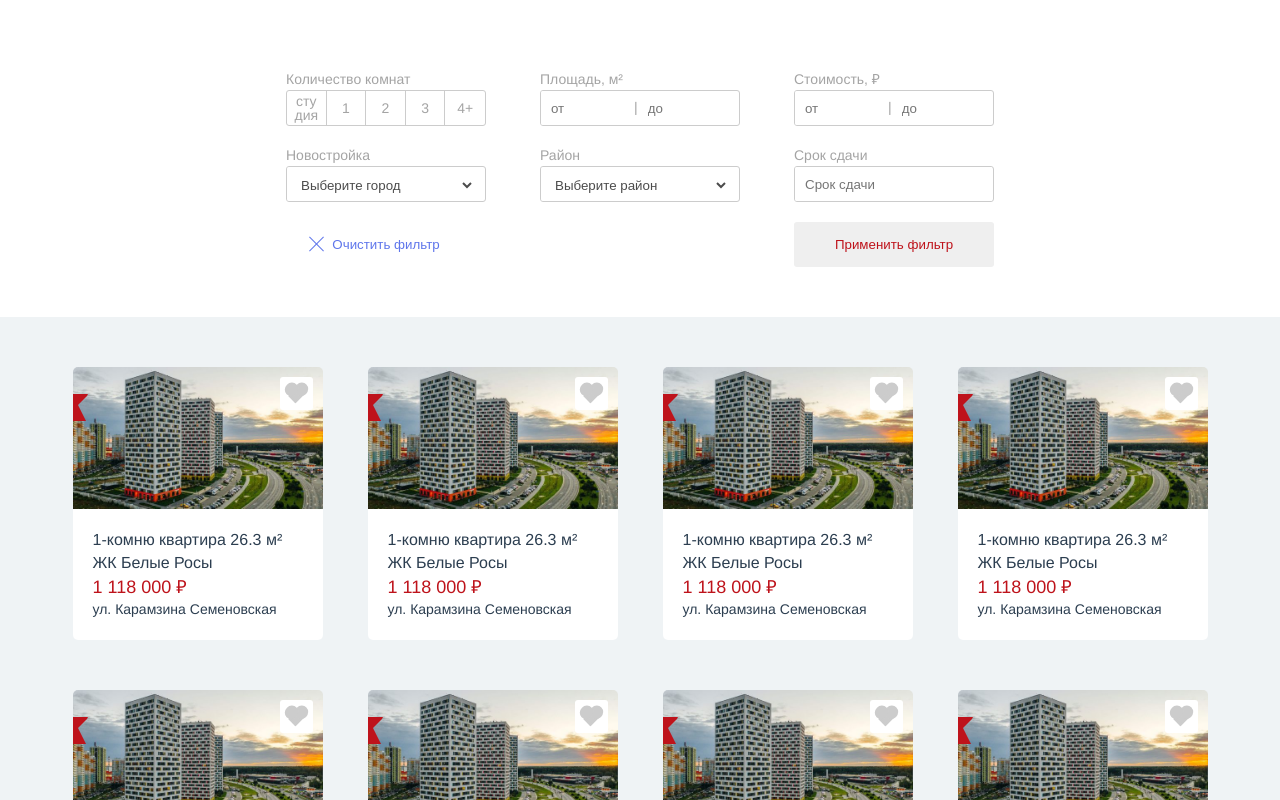
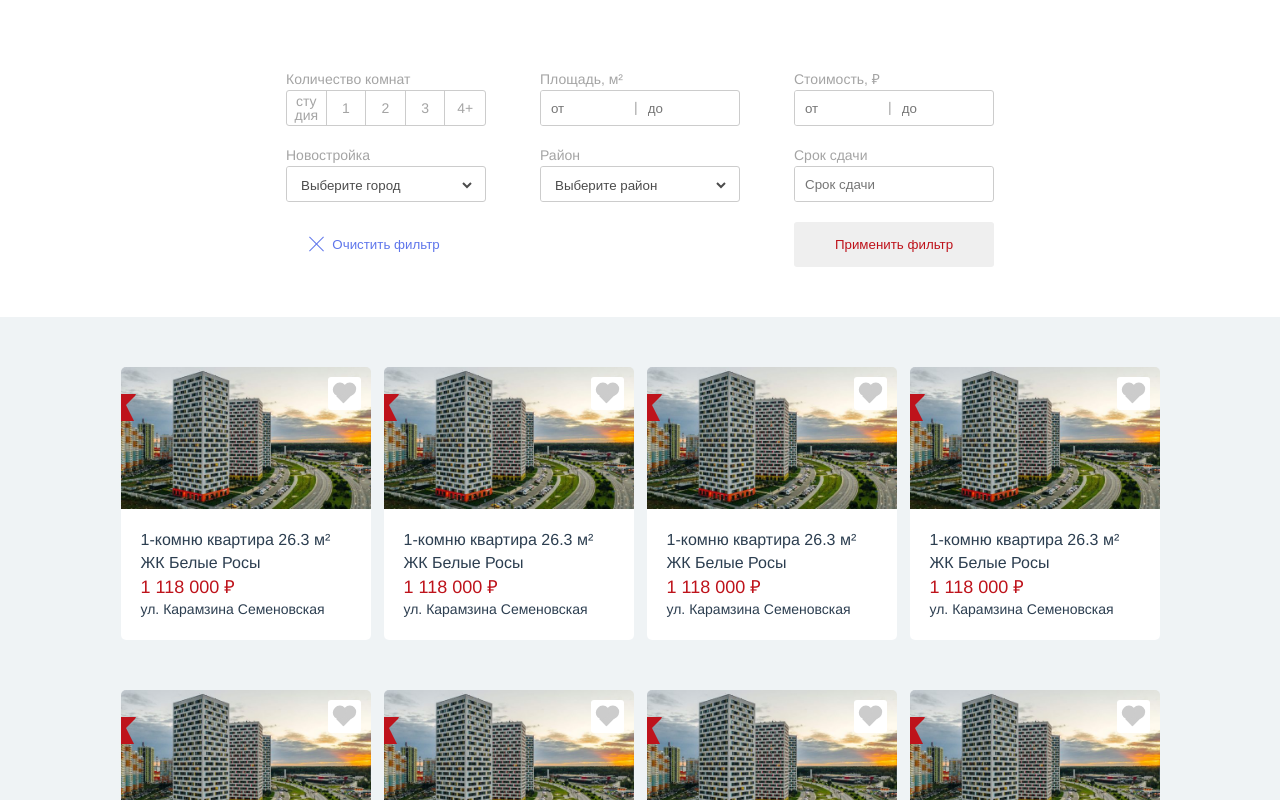
Before and after one commit to lianakanukoeva/TestGeekcom, a Vue app: page / in a window 1280 px wide. Shown: the top 800 px of the page. Built offline with nearby package versions, Linux system fonts and the light colour scheme.

Commit message:
edit content width

```diff
--- a/src/components/HelloWorld.vue
+++ b/src/components/HelloWorld.vue
@@ -99,6 +99,8 @@ export default {
   display: flex;
   justify-content: space-around;
   flex-wrap: wrap;
+  width: 90%;
+    margin: 0 auto;
   padding: 50px 50px 0 50px;
 }
 </style>
```
